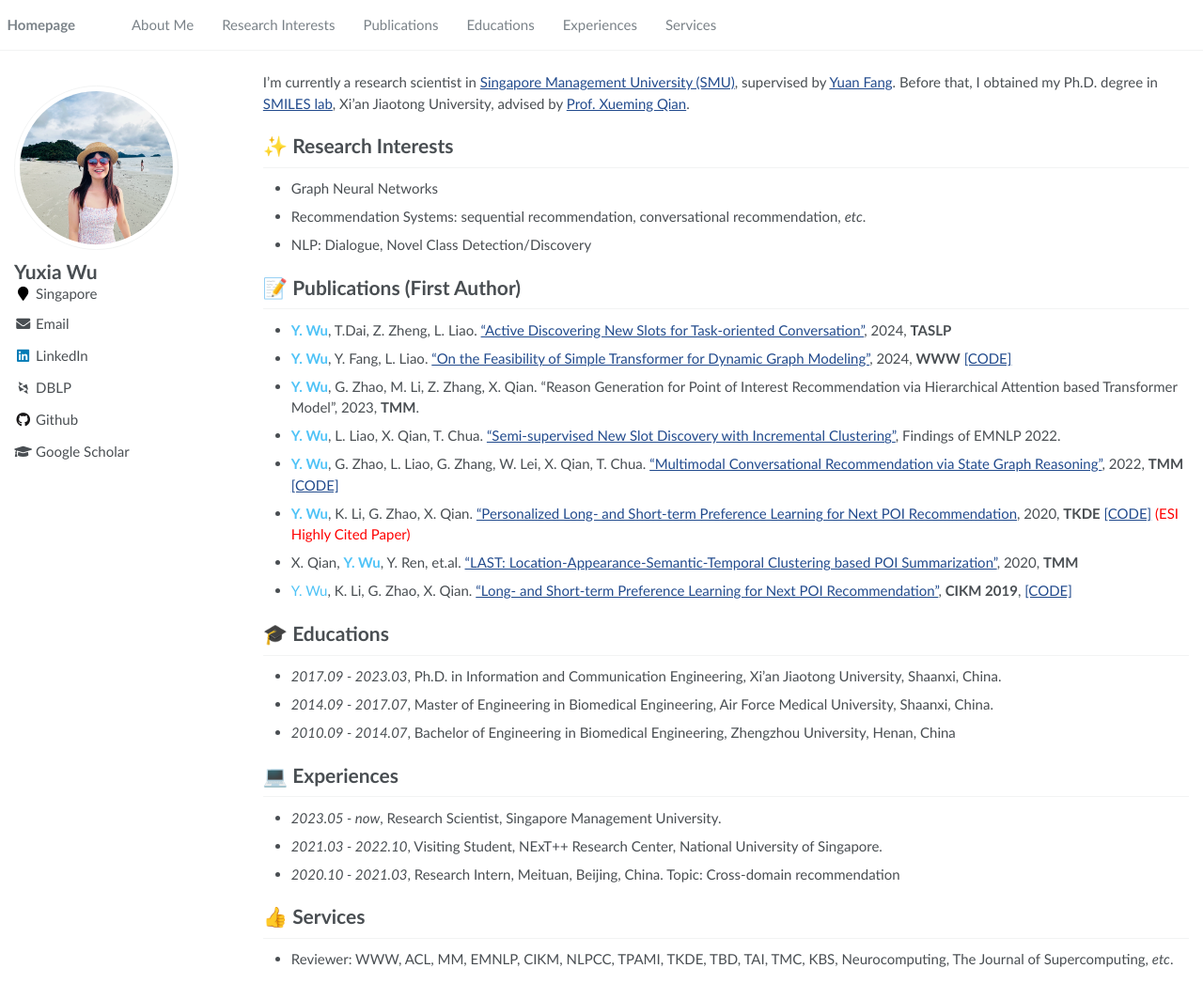
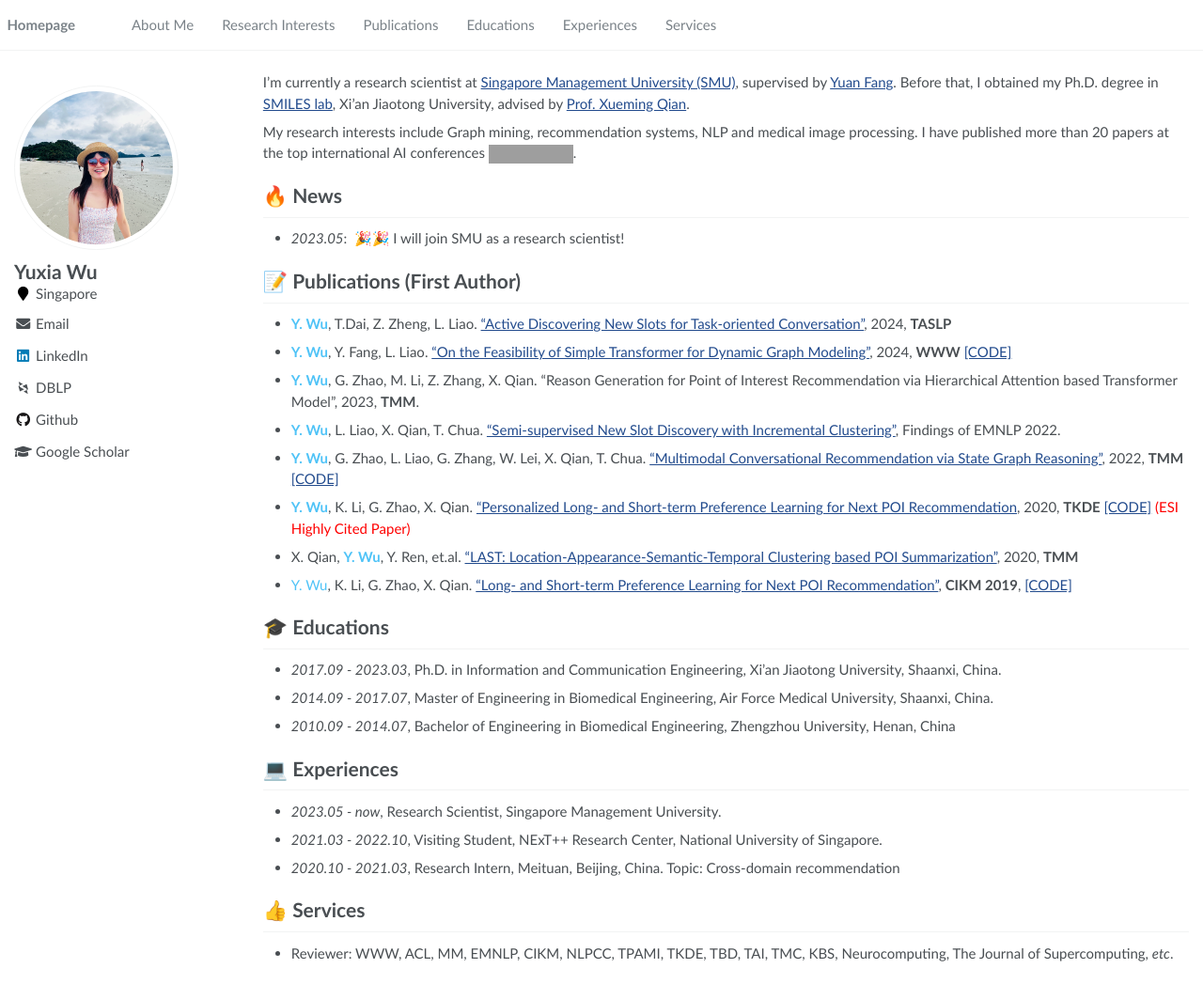
Before and after one commit to YuxiaWu/YuxiaWu.github.io, a Jekyll site: the page built from _pages/about.md, in a window 1280 px wide and 1047 px high. Shown: the whole window at 94% size. Built offline with Jekyll 4.4.1, drawn with Linux system fonts in a browser that asks for light colours; some web fonts are replaced; grey boxes are pictures that could not be loaded.

Commit message:
Update about.md

```diff
--- a/_pages/about.md
+++ b/_pages/about.md
@@ -17,13 +17,13 @@ redirect_from:
 
 <span class='anchor' id='about-me'></span>
 
-I'm currently a research scientist in [Singapore Management University (SMU)](https://www.smu.edu.sg/), supervised by [Yuan Fang](https://www.yfang.site/home). Before that, I obtained my Ph.D. degree in [SMILES lab](http://www.smiles-xjtu.com/), Xi'an Jiaotong University, advised by [Prof. Xueming Qian](https://gr.xjtu.edu.cn/web/qianxm).
+I'm currently a research scientist at [Singapore Management University (SMU)](https://www.smu.edu.sg/), supervised by [Yuan Fang](https://www.yfang.site/home). Before that, I obtained my Ph.D. degree in [SMILES lab](http://www.smiles-xjtu.com/), Xi'an Jiaotong University, advised by [Prof. Xueming Qian](https://gr.xjtu.edu.cn/web/qianxm).
 
+My research interests include Graph mining, recommendation systems, NLP and medical image processing. I have published more than 20 papers at the top international AI conferences <a href='https://scholar.google.com/citations?user=bRgptuYAAAAJ'><img src="https://img.shields.io/endpoint?url={{ url | url_encode }}&logo=Google%20Scholar&labelColor=f6f6f6&color=9cf&style=flat&label=citations"></a>.
 
-# ✨ Research Interests
-- Graph Neural Networks
-- Recommendation Systems: sequential recommendation, conversational recommendation, *etc*.
-- NLP: Dialogue, Novel Class Detection/Discovery
+# 🔥 News
+- *2023.05*: &nbsp;🎉🎉 I will join SMU as a research scientist!
+
 
 # 📝 Publications (First Author)
 - <span style="color:#4FC3F7">**Y. Wu**</span>, T.Dai, Z. Zheng, L. Liao. ["Active Discovering New Slots for Task-oriented Conversation"](/my_papers/Active_Discovering_New_Slots_for_Task_oriented_Conversation), 2024, **TASLP**
```
